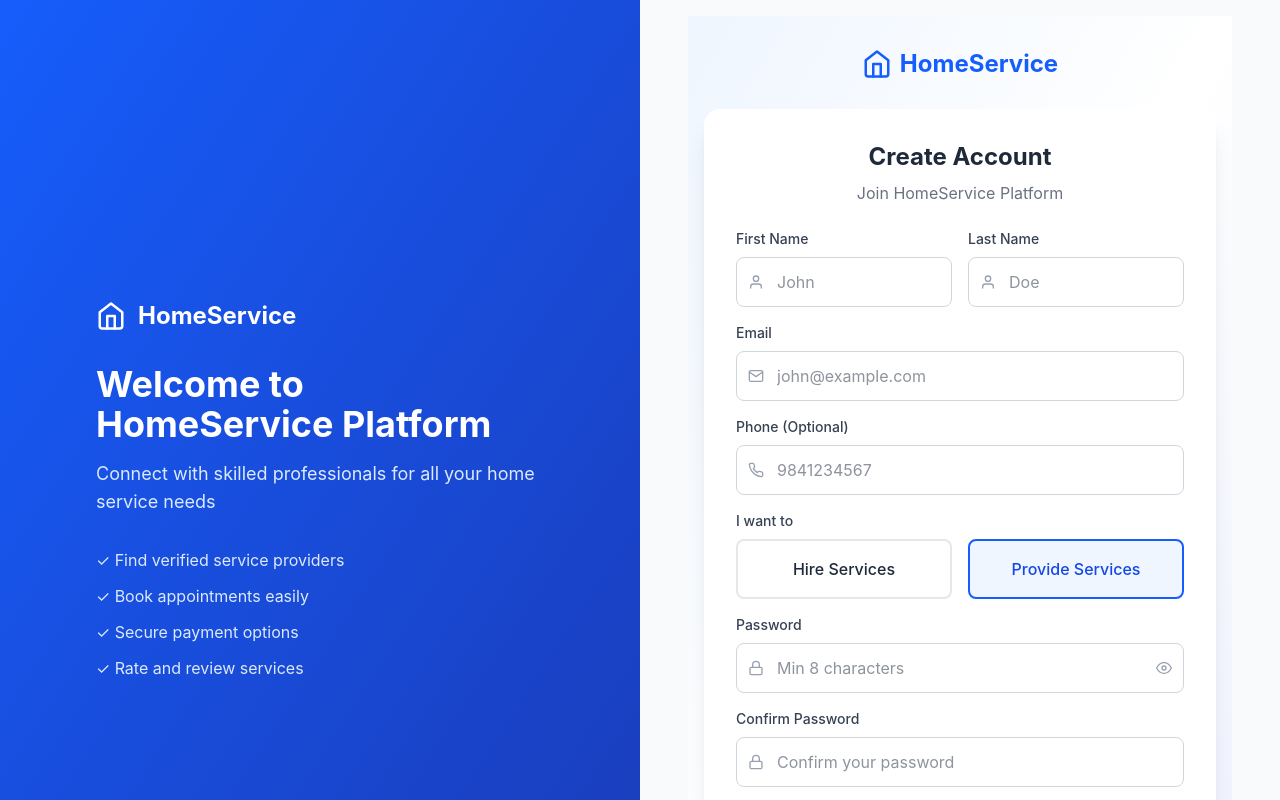
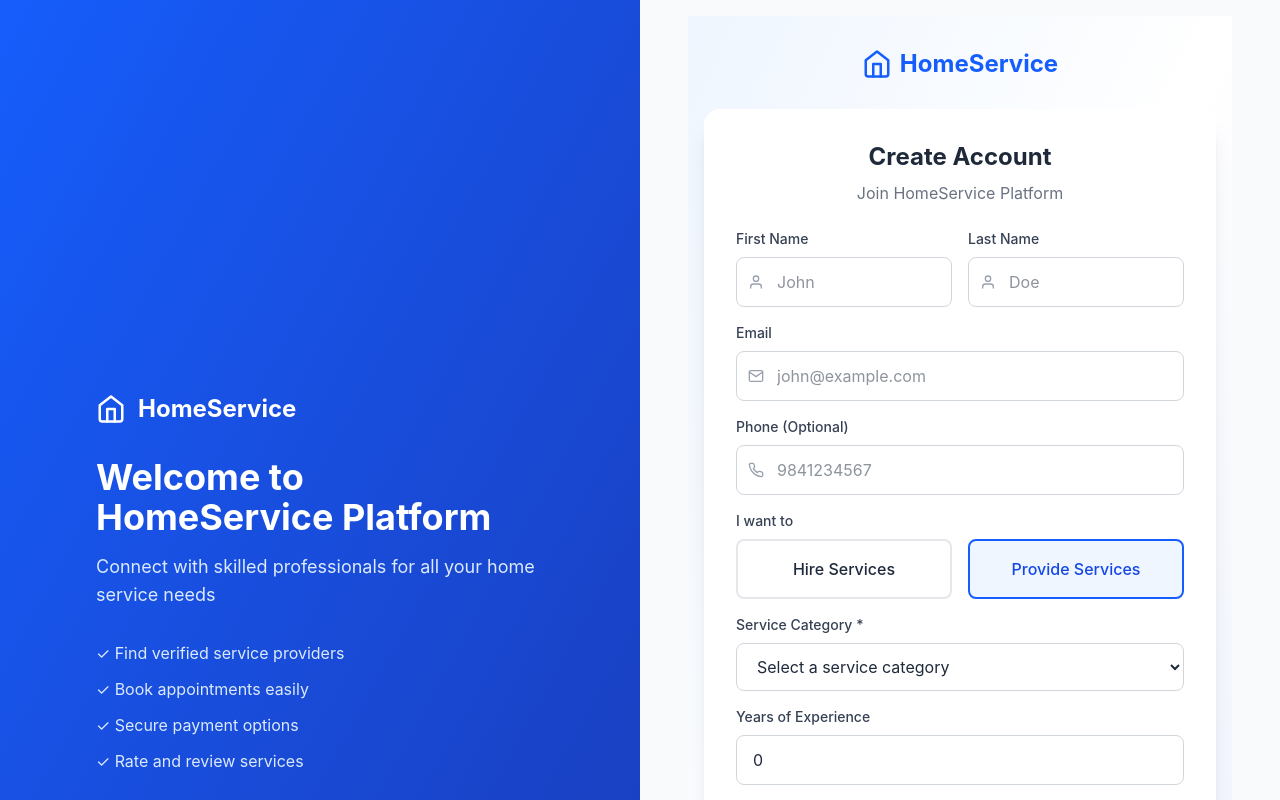
Before and after one commit to adip-adip/Home-Service-Management, a React (Vite) app in the folder frontend/: page /register in a window 1280 px wide. Both pictures are taken after a click on the label "Provide Services". Shown: the top 800 px of the page. Built offline with nearby package versions, Linux system fonts and the light colour scheme.

Commit message:
feat(frontend): enhance registration page and auth flow

```diff
--- a/frontend/src/App.jsx
+++ b/frontend/src/App.jsx
@@ -3,11 +3,14 @@
  */
 
 import { useEffect } from 'react';
-import { BrowserRouter, Routes, Route } from 'react-router-dom';
+import { BrowserRouter, Routes, Route, Navigate, useParams } from 'react-router-dom';
 import { Toaster } from 'react-hot-toast';
 
 // Store
 import { useAuthStore } from './store';
+
+// Hooks
+import { useSocket } from './hooks/useSocket';
 
 // Components
 import { ProtectedRoute, GuestRoute } from './components/auth';
@@ -43,7 +46,8 @@ import {
     EmployeeSchedule,
     EmployeeEarnings,
     EmployeeReviews,
-    DebugDashboard
+    DebugDashboard,
+    Notifications
 } from './pages';
 
 // Debug (temporary)
@@ -51,8 +55,20 @@ import ApiTest from './debug/ApiTest';
 import ApiDebug from './debug/ApiDebug';
 import AuthDebugger from './debug/AuthDebugger';
 
+// Redirect components for backward compatibility with old notification links
+const RedirectToBooking = () => {
+    const { id } = useParams();
+    return <Navigate to={`/dashboard/booking/${id}`} replace />;
+};
+
+const RedirectToDocuments = () => <Navigate to="/dashboard/worker-documents" replace />;
+const RedirectToReviews = () => <Navigate to="/dashboard/reviews" replace />;
+
 function App() {
     const { fetchUser, isAuthenticated } = useAuthStore();
+
+    // Initialize socket connection for real-time notifications
+    useSocket();
 
     useEffect(() => {
         // Fetch user on app load if token exists
@@ -116,6 +132,8 @@ function App() {
                         <Route path="/dashboard/debug" element={<DebugDashboard />} />
                         <Route path="/dashboard/profile" element={<Profile />} />
                         <Route path="/dashboard/booking/:bookingId" element={<BookingDetails />} />
+                        <Route path="/dashboard/notifications" element={<Notifications />} />
+                        <Route path="/notifications" element={<Notifications />} />
                         <Route path="/debug/api" element={<ApiTest />} />
                     </Route>
                 </Route>
@@ -153,6 +171,13 @@ function App() {
                     </Route>
                 </Route>
 
+                {/* Redirect routes for backward compatibility with old notification links */}
+                <Route path="/employee/jobs/:id" element={<RedirectToBooking />} />
+                <Route path="/admin/bookings/:id" element={<RedirectToBooking />} />
+                <Route path="/bookings/:id" element={<RedirectToBooking />} />
+                <Route path="/employee/documents" element={<RedirectToDocuments />} />
+                <Route path="/employee/reviews" element={<RedirectToReviews />} />
+
                 {/* 404 - Not Found */}
                 <Route path="*" element={<NotFound />} />
             </Routes>
--- a/frontend/src/pages/auth/Register.jsx
+++ b/frontend/src/pages/auth/Register.jsx
@@ -19,10 +19,25 @@ const Register = () => {
         phone: '',
         password: '',
         confirmPassword: '',
-        role: 'customer'
+        role: 'customer',
+        serviceCategories: [],
+        experience: 0
     });
     const [showPassword, setShowPassword] = useState(false);
     const [errors, setErrors] = useState({});
+
+    const serviceOptions = [
+        { value: 'plumbing', label: 'Plumbing' },
+        { value: 'electrical', label: 'Electrical' },
+        { value: 'cleaning', label: 'Cleaning' },
+        { value: 'painting', label: 'Painting' },
+        { value: 'carpentry', label: 'Carpentry' },
+        { value: 'appliance_repair', label: 'Appliance Repair' },
+        { value: 'pest_control', label: 'Pest Control' },
+        { value: 'gardening', label: 'Gardening' },
+        { value: 'ac_repair', label: 'AC Repair' },
+        { value: 'other', label: 'Other' }
+    ];
 
     const validate = () => {
         const newErrors = {};
@@ -61,15 +76,33 @@ const Register = () => {
             newErrors.confirmPassword = 'Passwords do not match';
         }
 
+        // Employee/Provider specific validation
+        if (formData.role === 'employee') {
+            if (!formData.serviceCategories || formData.serviceCategories.length === 0) {
+                newErrors.serviceCategories = 'Please select at least one service category';
+            }
+        }
+
         setErrors(newErrors);
         return Object.keys(newErrors).length === 0;
     };
 
     const handleChange = (e) => {
         const { name, value } = e.target;
-        setFormData(prev => ({ ...prev, [name]: value }));
-        if (errors[name]) {
-            setErrors(prev => ({ ...prev, [name]: '' }));
+
+        if (name === 'role') {
+            // Reset employee-specific fields when changing role
+            setFormData(prev => ({
+                ...prev,
+                [name]: value,
+                serviceCategories: [],
+                experience: 0
+            }));
+        } else {
+            setFormData(prev => ({ ...prev, [name]: value }));
+            if (errors[name]) {
+                setErrors(prev => ({ ...prev, [name]: '' }));
+            }
         }
     };
 
@@ -84,7 +117,17 @@ const Register = () => {
             toast.success('Registration successful! Please check your email to verify your account.');
             navigate('/login');
         } else {
-            toast.error(result.error);
+            // Handle backend validation errors
+            if (result.errors && result.errors.length > 0) {
+                const backendErrors = {};
+                result.errors.forEach(err => {
+                    backendErrors[err.field] = err.message;
+                });
+                setErrors(backendErrors);
+                toast.error('Please fix the errors below');
+            } else {
+                toast.error(result.error);
+            }
         }
     };
 
@@ -204,6 +247,53 @@ const Register = () => {
                             </div>
                         </div>
 
+        {/* Employee/Provider Specific Fields */}
+                        {formData.role === 'employee' && (
+                            <>
+                                {/* Service Categories */}
+                                <div>
+                                    <label className="block text-sm font-medium text-gray-700 mb-2">Service Category *</label>
+                                    <select
+                                        name="serviceCategories"
+                                        value={formData.serviceCategories[0] || ''}
+                                        onChange={(e) => {
+                                            setFormData(prev => ({
+                                                ...prev,
+                                                serviceCategories: e.target.value ? [e.target.value] : []
+                                            }));
+                                            if (errors.serviceCategories) {
+                                                setErrors(prev => ({ ...prev, serviceCategories: '' }));
+                                            }
+                                        }}
+                                        className={`w-full px-4 py-3 rounded-lg border ${errors.serviceCategories ? 'border-red-500' : 'border-gray-300'} focus:outline-none focus:ring-2 focus:ring-blue-200 focus:border-transparent transition-all`}
+                                    >
+                                        <option value="">Select a service category</option>
+                                        {serviceOptions.map(option => (
+                                            <option key={option.value} value={option.value}>
+                                                {option.label}
+                                            </option>
+                                        ))}
+                                    </select>
+                                    {errors.serviceCategories && <p className="text-red-500 text-sm mt-1">{errors.serviceCategories}</p>}
+                                </div>
+
+                                {/* Experience */}
+                                <div>
+                                    <label className="block text-sm font-medium text-gray-700 mb-2">Years of Experience</label>
+                                    <input
+                                        type="number"
+                                        name="experience"
+                                        min="0"
+                                        max="50"
+                                        value={formData.experience}
+                                        onChange={handleChange}
+                                        placeholder="0"
+                                        className="w-full px-4 py-3 rounded-lg border border-gray-300 focus:outline-none focus:ring-2 focus:ring-blue-200 focus:border-transparent transition-all"
+                                    />
+                                </div>
+                            </>
+                        )}
+
                         {/* Password Field */}
                         <div>
                             <label className="block text-sm font-medium text-gray-700 mb-2">Password</label>
--- a/frontend/src/store/authStore.js
+++ b/frontend/src/store/authStore.js
@@ -58,8 +58,9 @@ const useAuthStore = create(
                     return { success: true, message: response.message };
                 } catch (error) {
                     const message = error.response?.data?.message || 'Registration failed';
+                    const errors = error.response?.data?.errors || [];
                     set({ error: message, isLoading: false });
-                    return { success: false, error: message };
+                    return { success: false, error: message, errors };
                 }
             },
 
```
